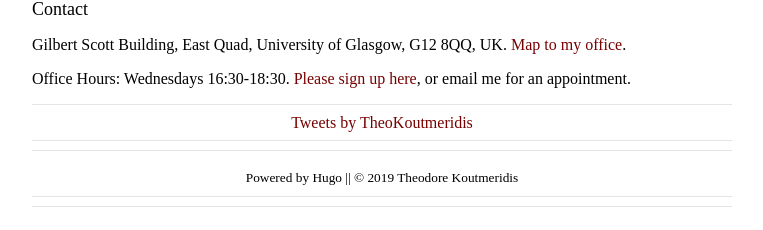
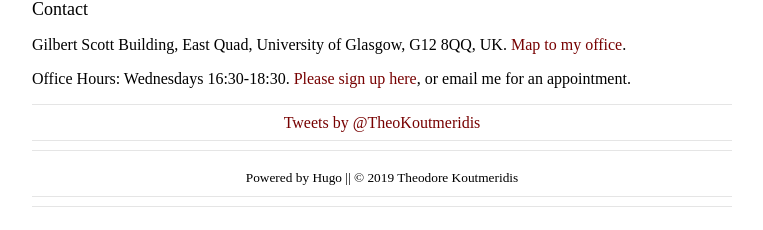
Before and after one commit to koutmeridis/koutmeridis.github.io, a Jekyll site: the page built from index.md, in a window 1280 px wide. Shown: the part 2021-2251 px from the top of the page, without its empty margins (258-1021 px from the left). Built offline with Jekyll 4.4.1, drawn with Linux system fonts in a browser that asks for light colours; comment, search, counter and statistics services are not loaded; part of the change alters nothing that is shown.

Commit message:
Update index.md

```diff
--- a/index.md
+++ b/index.md
@@ -91,6 +91,10 @@ Office Hours: Wednesdays 16:30-18:30. <a href="https://docs.google.com/spreadshe
 
 <hr>
 <center>
-<a class="twitter-timeline" data-width="400" data-height="430" data-theme="light" data-link-color="#000000" data-chrome="transparent nofooter noborders noheader" href="https://twitter.com/TheoKoutmeridis/status/1558006414249009152?s=20&t=tx8mRldmINO3rOroTUVUcg">Tweets by TheoKoutmeridis</a> <script async src="https://platform.twitter.com/widgets.js" charset="utf-8"></script>
+<a class="twitter-timeline"
+  href="https://twitter.com/TheoKoutmeridis"
+  data-chrome="nofooter noborders">
+Tweets by @TheoKoutmeridis
+</a>
 </center>
 <hr>
```
